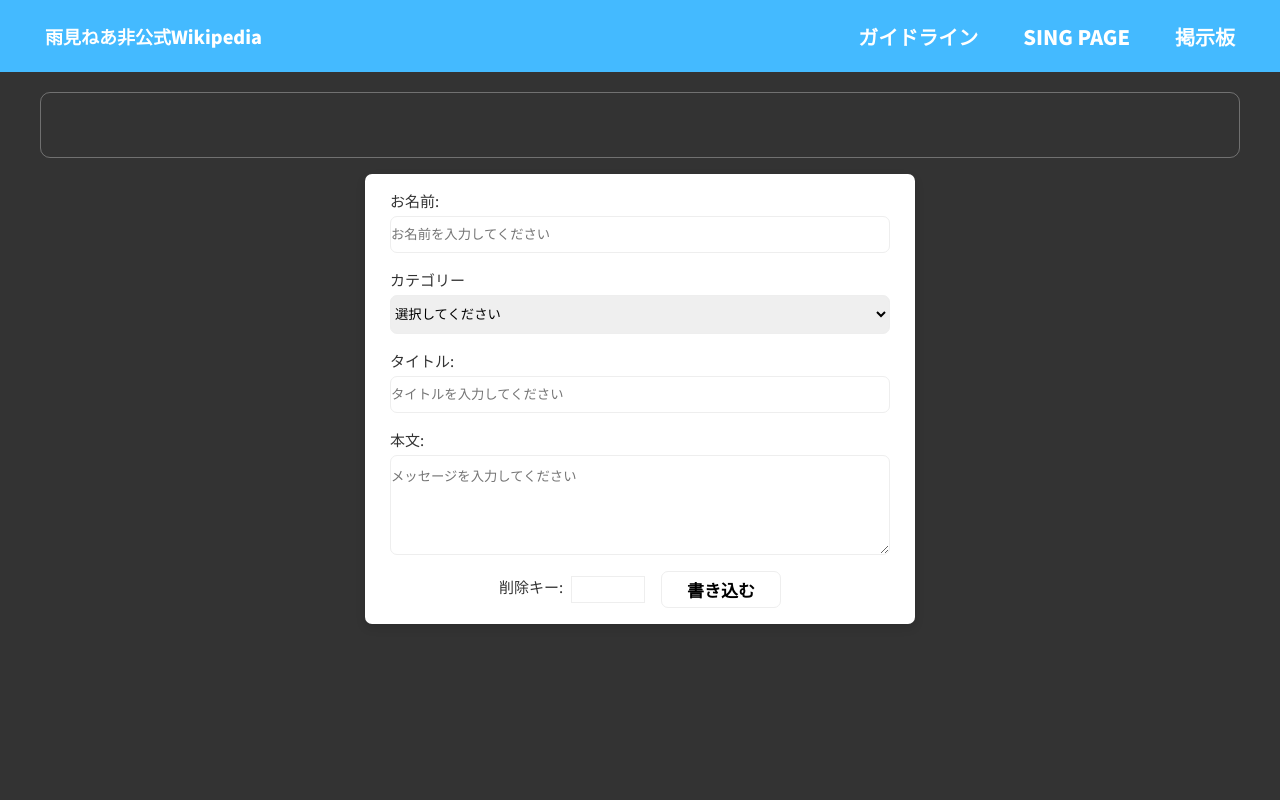
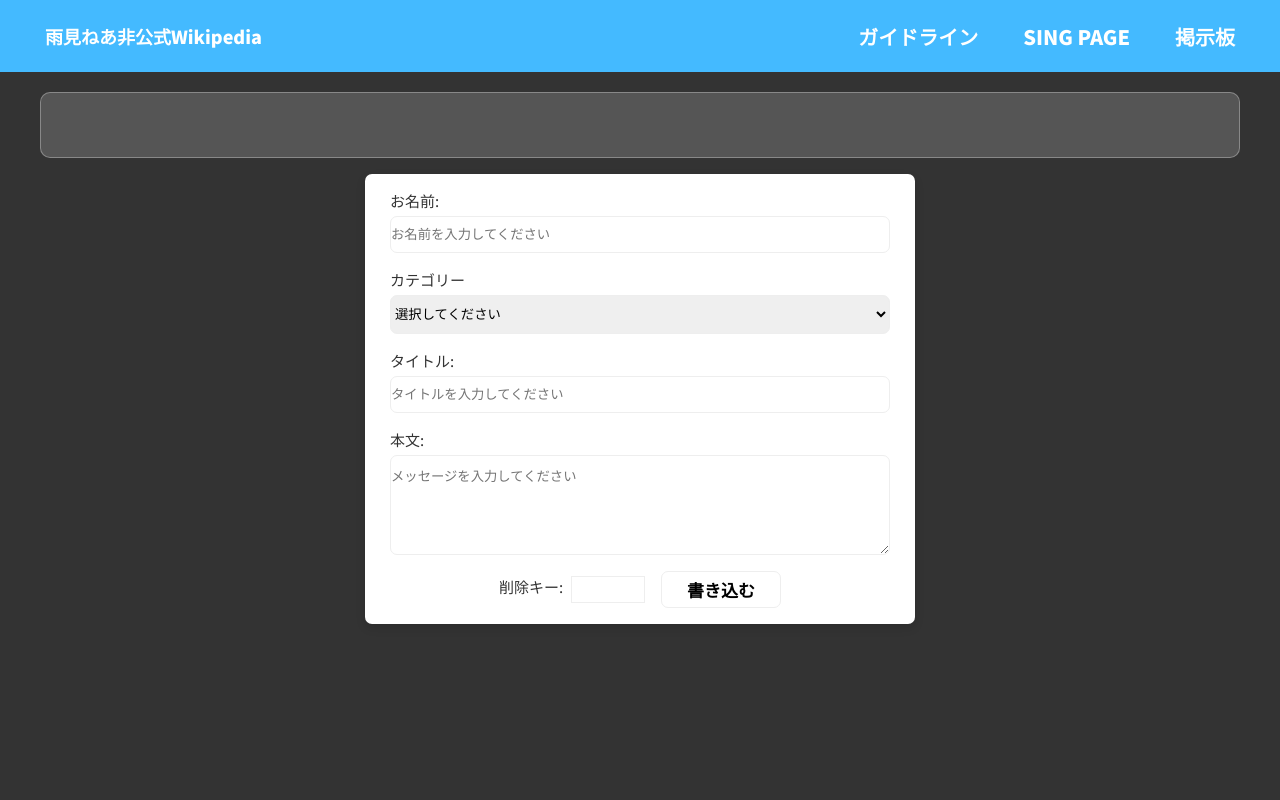
Before and after one commit to Waz-Studio92/nea-fan-site, a website built with Vite: page bbs.html in a window 1280 px wide. Shown: the top 800 px of the page. Built offline with nearby package versions, Linux system fonts and the dark colour scheme.

Commit message:
細かな変更を行った

```diff
--- a/src/css/base.scss
+++ b/src/css/base.scss
@@ -22,6 +22,7 @@
 	--outline-color: #00acee;
 	--modified-base-color: #ddd;
 	--sidenav-btn__span-color: #333;
+	--timeline-bg-color: #fff;
 }
 
 @media (prefers-color-scheme: dark) {
@@ -39,6 +40,7 @@
 		--outline-color: #00acee;
 		--modified-base-color: #9e9e9e;
 		--sidenav-btn__span-color: #eee;
+		--timeline-bg-color: #555;
 	}
 }
 
```
